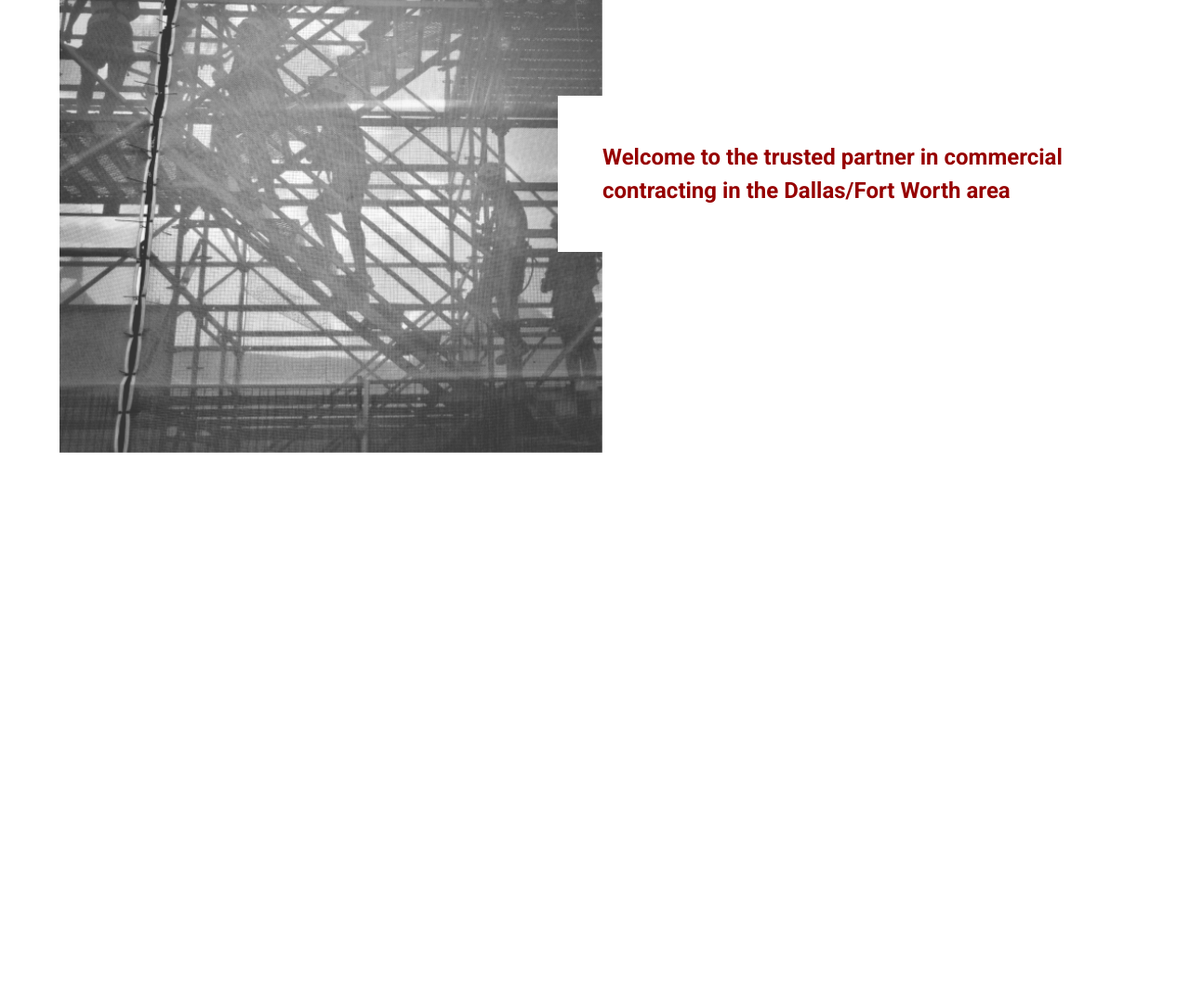
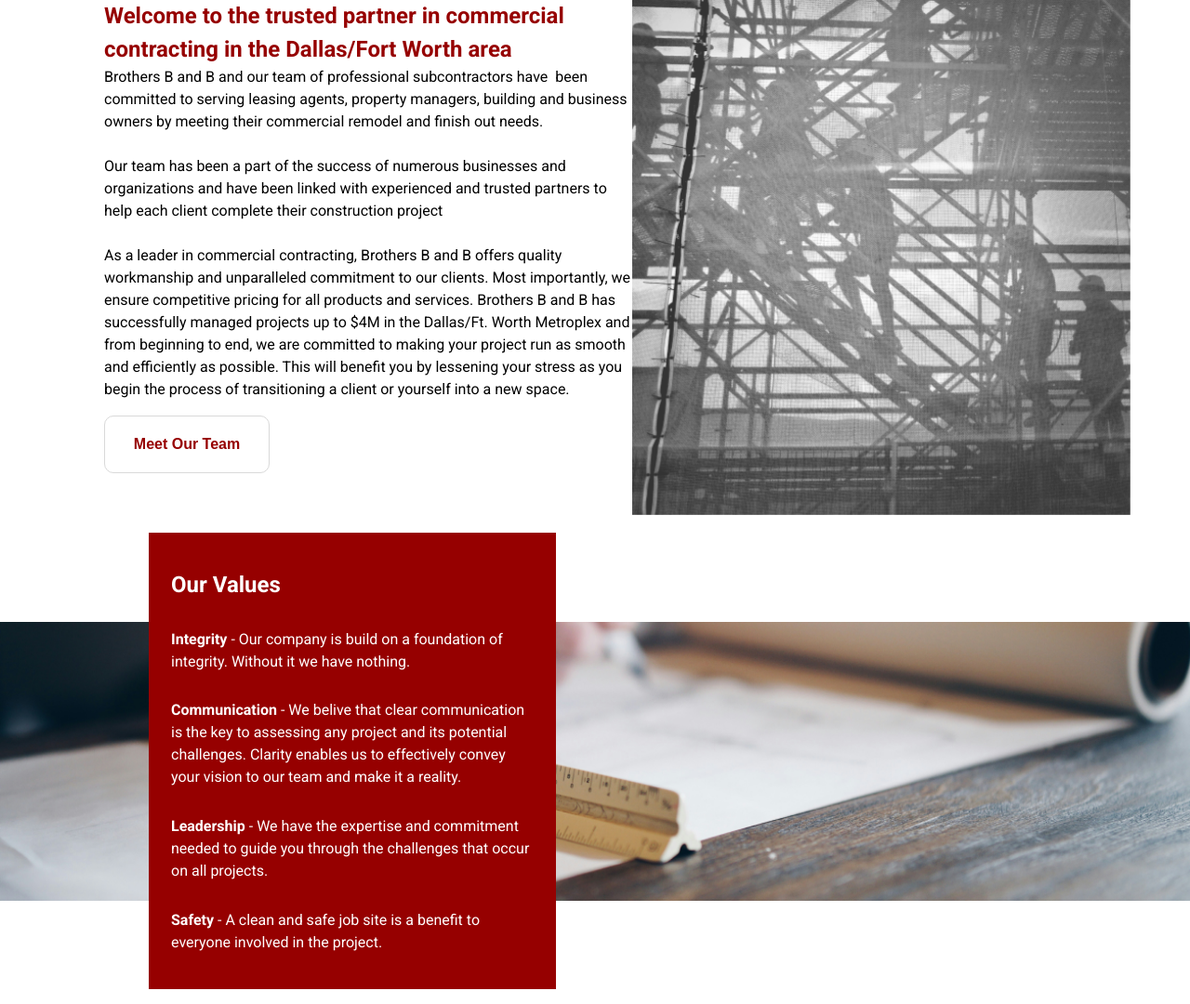
Before and after one commit to hscottharrison/brothers-bnb, a website: page public/pages/about.html in a window 1280 px wide. Shown: the part 833-1913 px from the top of the page at 93% size. Before the commit the page ends 1400 px from the top, so only its background shows below. Drawn offline with Linux system fonts and the light colour scheme.

Commit message:
add about page

```diff
--- a/public/components/data-carousel.js
+++ b/public/components/data-carousel.js
@@ -9,7 +9,6 @@
     }
     .data-card {
       max-width: 70%;
-      margin-left: -3em;
       z-index: 99999;
       background-color: #fff;
       padding: 3em 0 3em 3em;
@@ -18,6 +17,16 @@
     .data-card h3 {
       color: #960000;
       font-size: 24px;
+    }
+
+    #data-card-left {
+      display: none;
+      margin-right: -3em;
+    }
+
+    #data-card-right {
+      display: none;
+      margin-left: -3em;
     }
 
     @media screen and (max-width: 1100px) {
@@ -31,8 +40,14 @@
   </style>
 
   <div class="data-carousel-wrapper">
+    <div id="data-card-left" class="data-card">
+      <h3>
+        <slot name="header-left" />
+      </h3>
+      <slot name="content-left" />
+    </div>
     <image-carousel></image-carousel>
-    <div class="data-card">
+    <div id="data-card-right" class="data-card">
       <h3>
         <slot name="header" />
       </h3>
@@ -54,6 +69,13 @@
       const carousel = this.shadowRoot.querySelector('image-carousel');
       carousel.setAttribute('images', images);
     }
+
+    let dataCardOrientation = 'right';
+    let orientationAttr = this.getAttribute('orientation');
+    if(orientationAttr) {
+      dataCardOrientation = orientationAttr;
+    }
+    this.shadowRoot.querySelector(`#data-card-${dataCardOrientation}`).style.display = 'block';
   }
 }
 
--- a/public/components/navBar.js
+++ b/public/components/navBar.js
@@ -4,12 +4,14 @@
   <link rel="stylesheet" href="../styles/navbar.css" />
 
   <div class="nav-container">
-    <img src="../assets/brothers-bnb-logo.png" />
+    <a href="/">
+      <img src="../assets/brothers-bnb-logo.png" />
+    </a>
     <div class="nav-items">
-      <span>About Us</span>
-      <span>Projects</span>
-      <span>Services</span>
-      <span>Contact</span>
+      <a href="/about">About Us</a>
+      <a href="/projects">Projects</a>
+      <a href="/services">Services</a>
+      <a href="/contact">Contact</a>
     </div>
   <div>
 `
--- a/public/pages/about.html
+++ b/public/pages/about.html
@@ -1,3 +1,4 @@
+<!-- TOTAL TIME BILLED: 3 HRS -->
 <!DOCTYPE html>
 <html lang="en">
 <head>
@@ -11,6 +12,7 @@
   <link href="https://fonts.googleapis.com/css2?family=Roboto:ital,wght@0,100;0,300;0,400;0,500;0,700;0,900;1,100;1,300;1,400;1,500;1,700;1,900&display=swap" rel="stylesheet">
 
   <link rel="stylesheet" href="../styles/main.css" />
+  <link rel="stylesheet" href="../styles/about.css" />
 </head>
 <body>
   <nav-bar></nav-bar>
@@ -20,17 +22,53 @@
   <main>
     <div class="wrapper">
       <div class="container">
-        <data-carousel images="../assets/about-image.png">
-          <span slot="header">Welcome to the trusted partner in commercial contracting in the Dallas/Fort Worth area</span>
+        <data-carousel orientation="left" images="../assets/about-image.png">
+          <span slot="header-left">Welcome to the trusted partner in commercial contracting in the Dallas/Fort Worth area</span>
+          <div slot="content-left">
+            <p>
+              Brothers B and B and our team of professional subcontractors have  been committed to serving leasing agents, property managers, building and business owners by meeting their commercial remodel and finish out needs.
+            </p>
+              <br />
+            <p>
+              Our team has been a part of the success of numerous businesses and organizations and have been linked with experienced and trusted partners to help each client complete their construction project
+            </p>
+              <br />
+            <p>
+              As a leader in commercial contracting, Brothers B and B offers quality workmanship and unparalleled commitment to our clients. Most importantly, we ensure competitive pricing for all products and services. Brothers B and B has successfully managed projects up to $4M in the Dallas/Ft. Worth Metroplex and from beginning to end, we are committed to making your project run as smooth and efficiently as possible. This will benefit you by lessening your stress as you begin the process of transitioning a client or yourself into a new space.
+            </p>
+            <button class="meet-button">
+              Meet Our Team
+            </button>
+          </div>
         </data-carousel>
+      </div>
+      <div class="values-container">
+        <img src="../assets/ruler.png" />
+        <div class="values-card">
+          <h3>Our Values</h3>
+          <p>
+            <strong>Integrity</strong> - Our company is build on a foundation of integrity. Without it we have nothing.
+          </p>
+          <p>
+            <strong>Communication</strong> - We belive that clear communication is the key to assessing any project and its potential challenges. Clarity enables us to effectively convey your vision to our team and make it a reality.
+          </p>
+          <p>
+            <strong>Leadership</strong> - We have the expertise and commitment needed to guide you through the challenges that occur on all projects.
+          </p>
+          <p>
+            <strong>Safety</strong> - A clean and safe job site is a benefit to everyone involved in the project.
+          </p>
+        </div>
       </div>
     </div>
   </main>
+  <bnb-footer></bnb-footer>
 
 
   <script src="../components/navBar.js"></script>
   <script src="../components/hero.js"></script>
   <script src="../components/carousel.js"></script>
   <script src="../components/data-carousel.js"></script>
+  <script src="../components//footer.js"></script>
 </body>
 </html>
--- /dev/null
+++ b/public/styles/about.css
@@ -0,0 +1,50 @@
+.meet-button {
+  color: #960000;
+  margin-top: 1em;
+  background: #fff;
+  padding: 0.5em;
+  border: 1px solid #d9d9d9;
+  height: 62px;
+  width: 178px;
+  border-radius: 10px;
+  font-size: 16px;
+  font-weight: bold;
+}
+
+.meet-button:hover {
+  background: #960000;
+  color: #fff;
+  border: 1px solid #960000;
+}
+
+.values-container {
+  width: 100%;
+  height: 491px;
+  margin-top: 1em;
+  position: relative;
+  display: flex;
+  align-items: center;;
+}
+
+.values-container img {
+  width: 100%;
+  height: 300px;
+}
+
+.values-card {
+  height: 491px;
+  width: 438px;
+  background: #960000;
+  position: absolute;
+  left: 10em;
+  top: 0;
+  padding: 1.5em;
+  color: #fff;
+  display: flex;
+  flex-direction: column;
+  justify-content: space-around;
+}
+
+.values-card h3 {
+  font-size: 24px;
+}
--- a/public/styles/main.css
+++ b/public/styles/main.css
@@ -31,7 +31,7 @@
   width: 70%;
   display: flex;
   justify-content: space-between;
-  margin-bottom: 4em;
+  margin-top: 4em;
 }
 
 
--- a/public/styles/navbar.css
+++ b/public/styles/navbar.css
@@ -22,3 +22,13 @@
 img {
   height: 50px;
 }
+
+.nav-items a {
+  text-decoration: none;
+  color: #fff;
+  padding: 0.5em;
+}
+
+.nav-items a:hover {
+  border-bottom: 1px solid #fff;
+}
```
Also changed, not shown: public/assets/ruler.png (added).
